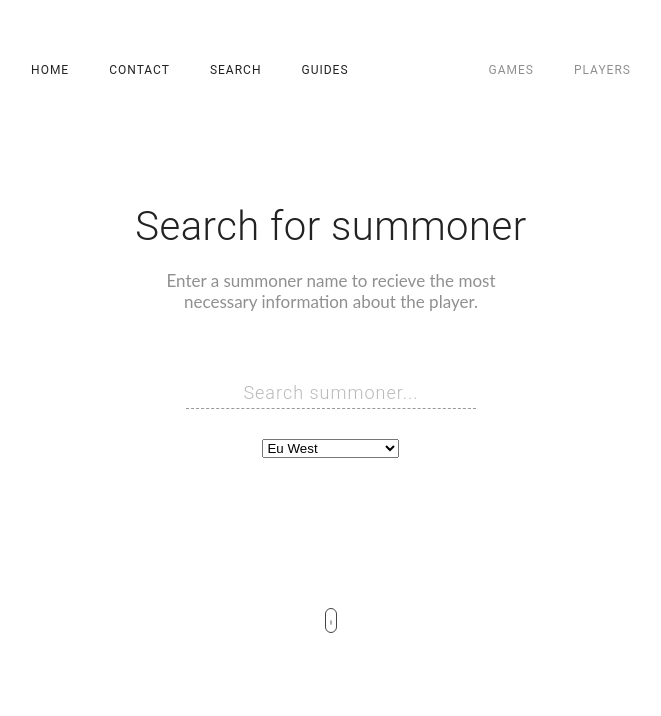
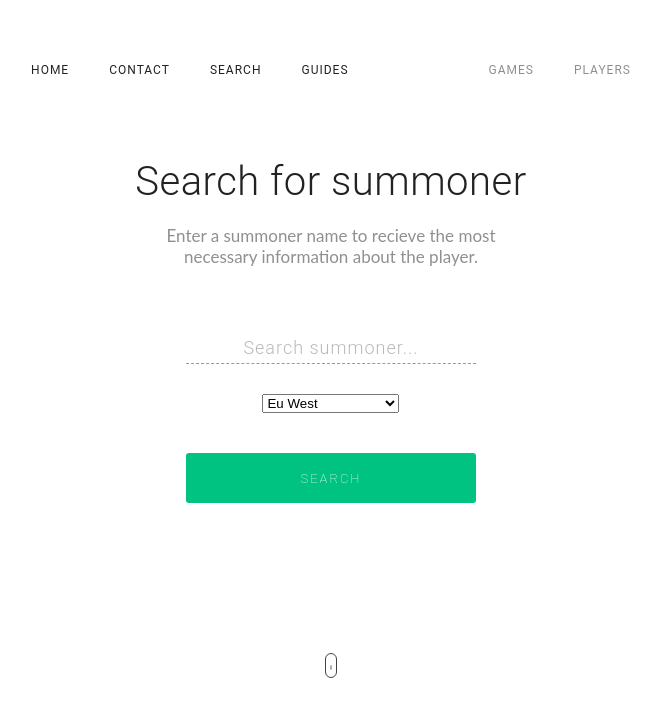
Before and after one commit to albingroen/Gymnasiearbete-17-18-REACTJS, a Next.js app: page / in a window 1280 px wide. Shown: the top 716 px of the page, without its empty margins (309-970 px from the left). Built offline with nearby package versions, Linux system fonts and the light colour scheme.

Commit message:
La tillbaka knappen.

```diff
--- a/comps/input.js
+++ b/comps/input.js
@@ -51,6 +51,10 @@ export class Input extends React.Component {
             ))}
           </select>
         </form>
+        <Link href="#">
+            <Button />
+          </Link>
+
 
         {/*Styling!*/}
 
```
